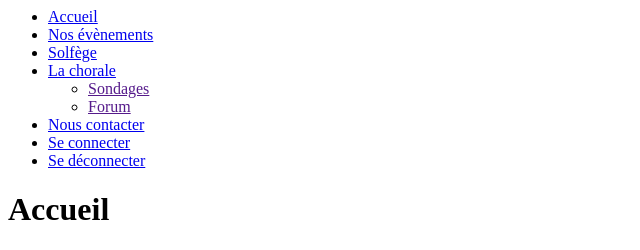
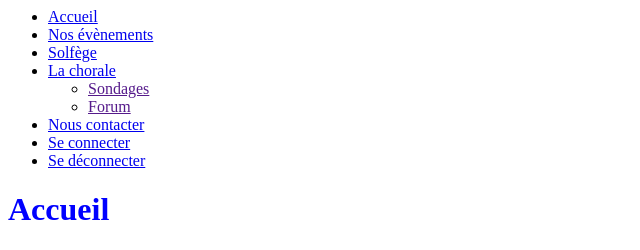
Before and after one commit to LeRatdemare/koralmar, a Django app: page / in a window 1280 px wide. Shown: the top 250 px of the page, without its empty margins (0-640 px from the left). Run offline with Django 4.2, Linux system fonts and the light colour scheme.

Commit message:
Changer le titre en bleu

```diff
--- a/koralmar/calapp/static/calapp/css/styles.css
+++ b/koralmar/calapp/static/calapp/css/styles.css
@@ -1,5 +1,8 @@
 /* ------------------------- Elements ------------------------- */
 
+h1{
+    color: blue;
+}
 
 /* ------------------------- Classes ------------------------- */
 
```
